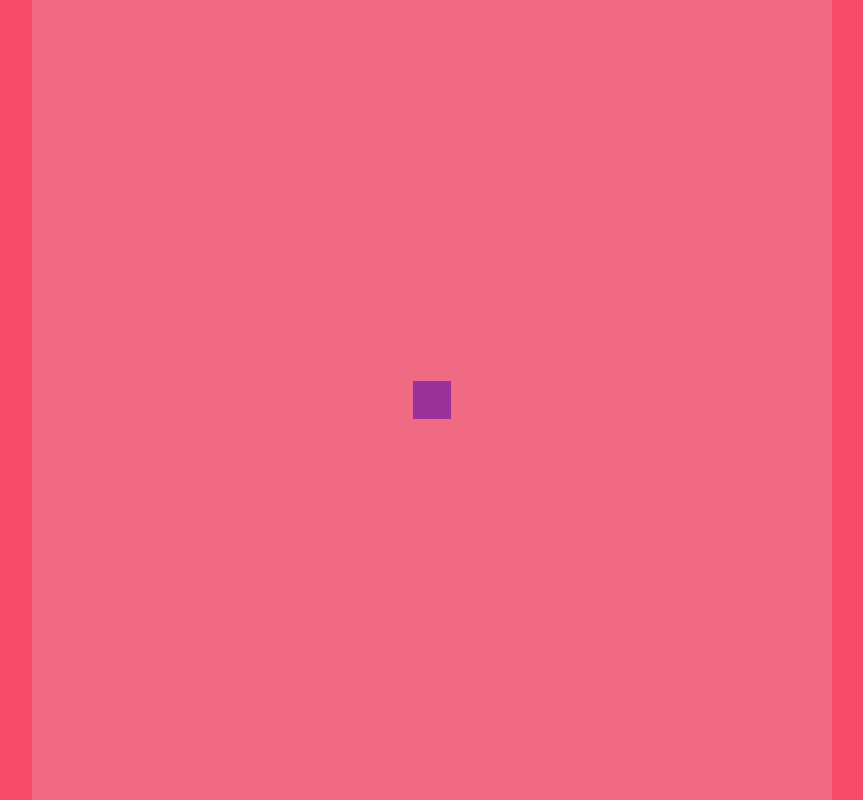
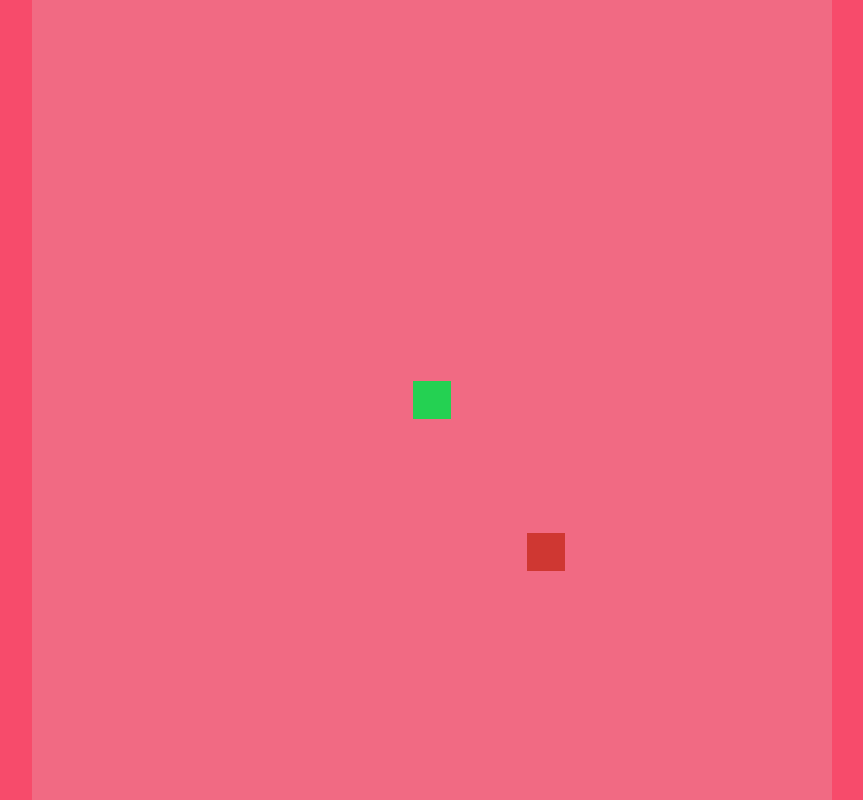
Before and after one commit to mixelbo/jogocobra, a plain HTML site: page index.html in a window 1280 px wide. Shown: the whole page, without its empty margins (208-1071 px from the left). Drawn offline with Linux system fonts and the light colour scheme.

Commit message:
Atualizar o index.html

```diff
--- a/index.html
+++ b/index.html
@@ -26,12 +26,12 @@
         }
 
         .cobra {
-            background-color: #993399;
+            background-color: #24d152;
             /* border-radius: 50px; */
         }
 
         .fruta {
-            background-color: #000ff;
+            background-color: #cf3732;
         }
     </style>
     <script src="game.js" defer type="module"></script>
```
